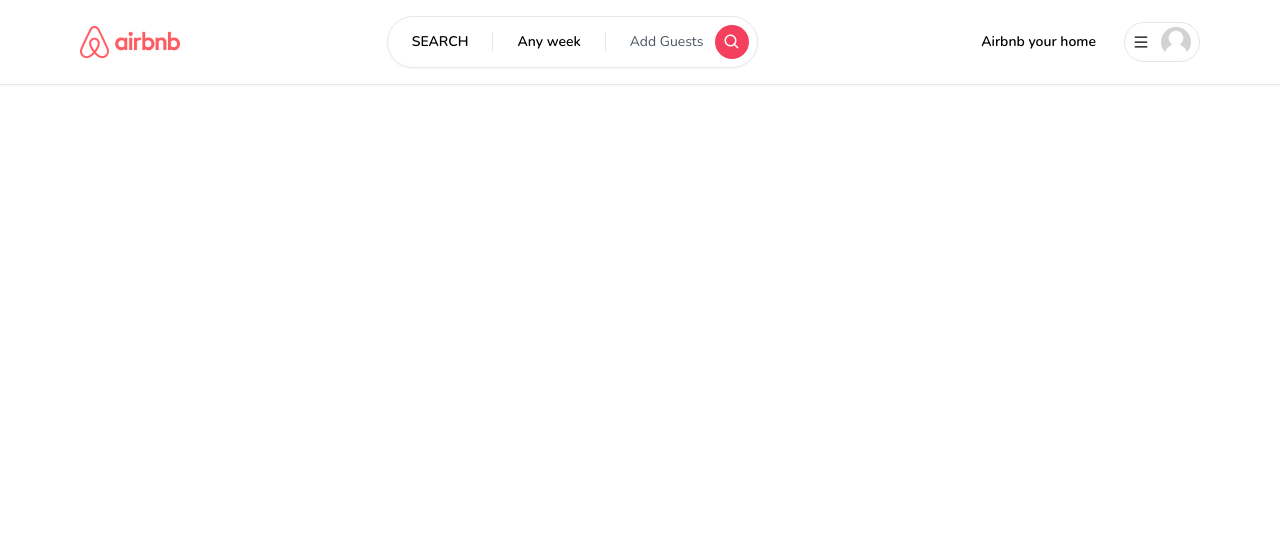
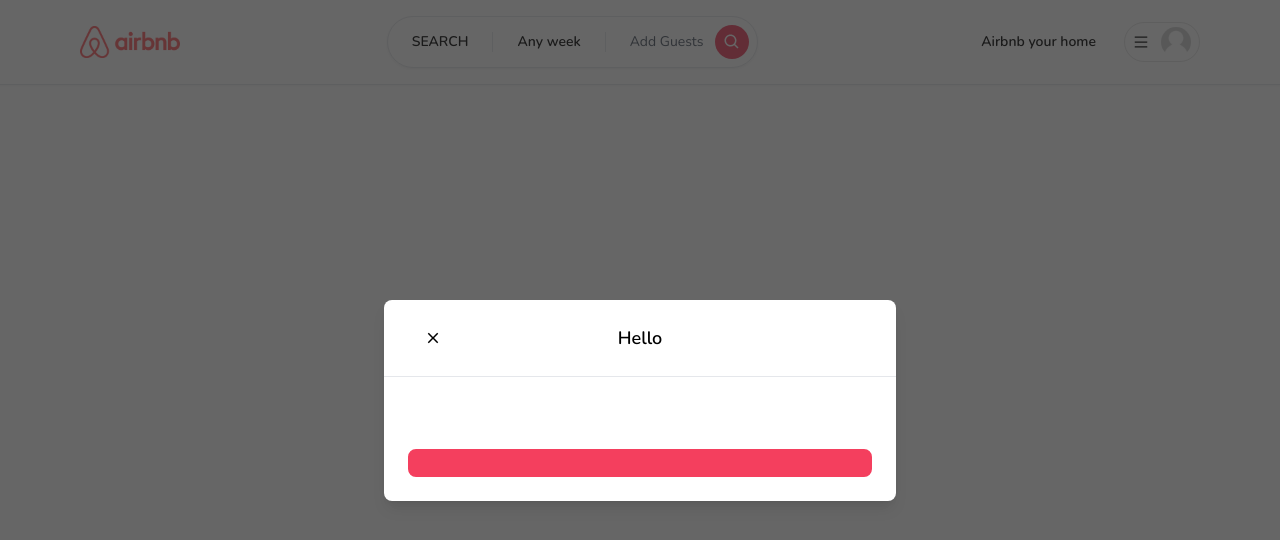
Before and after one commit to trace2798/airbnb_clone_nextjs, a Next.js app: page / in a window 1280 px wide. Shown: the top 540 px of the page. Built offline with nearby package versions, Linux system fonts and the light colour scheme.

Commit message:
Layout for modal done

```diff
--- /dev/null
+++ b/app/components/Button.tsx
@@ -0,0 +1,59 @@
+'use client';
+
+import { IconType } from "react-icons";
+
+interface ButtonProps {
+  label: string;
+  onClick: (e: React.MouseEvent<HTMLButtonElement>) => void;
+  disabled?: boolean;
+  outline?: boolean;
+  small?: boolean;
+  icon?: IconType;
+}
+
+const Button: React.FC<ButtonProps> = ({
+  label,
+  onClick,
+  disabled,
+  outline,
+  small,
+  icon: Icon,
+}) => {
+  return (
+    <button
+      disabled={disabled}
+      onClick={onClick}
+      // The className prop uses a template literal to generate a class string based on the values of the outline and small props. It also includes several default classes, as well as classes that are applied when the disabled prop is true.
+      className={`
+        relative
+        disabled:opacity-70
+        disabled:cursor-not-allowed
+        rounded-lg
+        hover:opacity-80
+        transition
+        w-full
+        ${outline ? 'bg-white' : 'bg-rose-500'}
+        ${outline ? 'border-black' : 'border-rose-500'}
+        ${outline ? 'text-black' : 'text-white'}
+        ${small ? 'text-sm' : 'text-md'}
+        ${small ? 'py-1' : 'py-3'}
+        ${small ? 'font-light' : 'font-semibold'}
+        ${small ? 'border-[1px]' : 'border-2'}
+      `}
+    >
+      {Icon && (
+        <Icon
+          size={24}
+          className="
+            absolute
+            left-4
+            top-3
+          "
+        />
+      )}
+      {label}
+    </button>
+   );
+}
+
+export default Button;
--- /dev/null
+++ b/app/components/ClientOnly.tsx
@@ -0,0 +1,27 @@
+'use client';
+
+import React, { useState, useEffect } from 'react';
+
+interface ClientOnlyProps {
+  children: React.ReactNode;
+}
+
+const ClientOnly: React.FC<ClientOnlyProps> = ({
+  children
+}) => {
+  const [hasMounted, setHasMounted] = useState(false);
+
+  useEffect(() => {
+      setHasMounted(true);
+  }, [])
+
+  if (!hasMounted) return null;
+
+  return (
+    <>
+      {children}
+    </>
+  );
+};
+
+export default ClientOnly;
--- /dev/null
+++ b/app/components/modals/Modal.tsx
@@ -0,0 +1,118 @@
+"use client";
+
+import { useCallback, useEffect, useState } from "react";
+import { IoMdClose } from "react-icons/io";
+import Button from "../Button";
+
+interface ModalProps {
+  isOpen?: boolean;
+  onClose: () => void;
+  onSubmit: () => void;
+  title?: string;
+  body?: React.ReactElement;
+  footer?: React.ReactElement;
+  actionLabel: string;
+  disabled?: boolean;
+  secondaryAction?: () => void;
+  secondaryActionLabel?: string;
+}
+
+const Modal: React.FC<ModalProps> = ({
+  isOpen,
+  onClose,
+  onSubmit,
+  title,
+  body,
+  actionLabel,
+  footer,
+  disabled,
+  secondaryAction,
+  secondaryActionLabel,
+}) => {
+  const [showModal, setShowModal] = useState(isOpen);
+
+  useEffect(() => {
+    setShowModal(isOpen);
+  }, [isOpen]);
+
+  const handleClose = useCallback(() => {
+    if (disabled) {
+      return;
+    }
+
+    setShowModal(false);
+    setTimeout(() => {
+      onClose();
+    }, 300);
+  }, [onClose, disabled]);
+
+  const handleSubmit = useCallback(() => {
+    if (disabled) {
+      return;
+    }
+
+    onSubmit();
+  }, [onSubmit, disabled]);
+
+  const handleSecondaryAction = useCallback(() => {
+    if (disabled || !secondaryAction) {
+      return;
+    }
+
+    secondaryAction();
+  }, [secondaryAction, disabled]);
+
+  if (!isOpen) {
+    return null;
+  }
+
+  return (
+    <>
+      <div className="justify-center items-center flex overflow-x-hidden overflow-y-auto fixed inset-0 z-50 outline-none focus:outline-none bg-neutral-800/70">
+        <div className="relative w-full md:w-4/6 lg:w-3/6 xl:w-2/5 my-6 mx-auto h-full lg:h-auto md:h-auto">
+        {/* //content */}
+          <div
+            className={`translate duration-300 h-full
+            ${showModal ? "translate-y-0" : "translate-y-full"}
+            ${showModal ? "opacity-100" : "opacity-0"} `}
+          >
+            <div className="translate h-full lg:h-auto md:h-auto border-0 rounded-lg shadow-lg relative flex flex-col w-full bg-white outline-none focus:outline-none">
+              {/* header */}
+              <div className="flex items-center p-6 rounded-t justify-center relative border-b-[1px]">
+                <button
+                  className="p-1 border-0 hover:opacity-70 transition absolute left-9"
+                  onClick={handleClose}
+                >
+                  <IoMdClose size={18} />
+                </button>
+                <div className="text-lg font-semibold">{title}</div>
+              </div>
+              {/* body */}
+              <div className="relative p-6 flex-auto">{body}</div>
+              <div className="flex flex-col gap-2 p-6">
+                <div className="flex flex-row items-center gap-4 w-full">
+                  {secondaryAction && secondaryActionLabel && (
+                    <Button
+                      disabled={disabled}
+                      label={secondaryActionLabel}
+                      onClick={handleSecondaryAction}
+                      outline
+                    />
+                  )}
+                  <Button
+                    disabled={disabled}
+                    label={actionLabel}
+                    onClick={handleSubmit}
+                  />
+                </div>
+                {footer}
+              </div>
+            </div>
+          </div>
+        </div>
+      </div>
+    </>
+  );
+};
+
+export default Modal;
--- a/app/layout.tsx
+++ b/app/layout.tsx
@@ -1,11 +1,13 @@
-import Navbar from './components/navbar/Navbar';
-import './globals.css'
-import { Nunito } from 'next/font/google'
+import ClientOnly from "./components/ClientOnly";
+import Modal from "./components/modals/Modal";
+import Navbar from "./components/navbar/Navbar";
+import "./globals.css";
+import { Nunito } from "next/font/google";
 
 export const metadata = {
-  title: 'Airbnb Clone',
-  description: 'Generated by create next app',
-}
+  title: "Airbnb Clone",
+  description: "Generated by create next app",
+};
 
 const font = Nunito({
   subsets: ["latin"],
@@ -14,14 +16,17 @@
 export default function RootLayout({
   children,
 }: {
-  children: React.ReactNode
+  children: React.ReactNode;
 }) {
   return (
     <html lang="en">
       <body className={font.className}>
-        <Navbar/>
+        <ClientOnly>
+          <Modal title="Hello" isOpen/>
+          <Navbar />
+        </ClientOnly>
         {children}
       </body>
     </html>
-  )
+  );
 }
```
